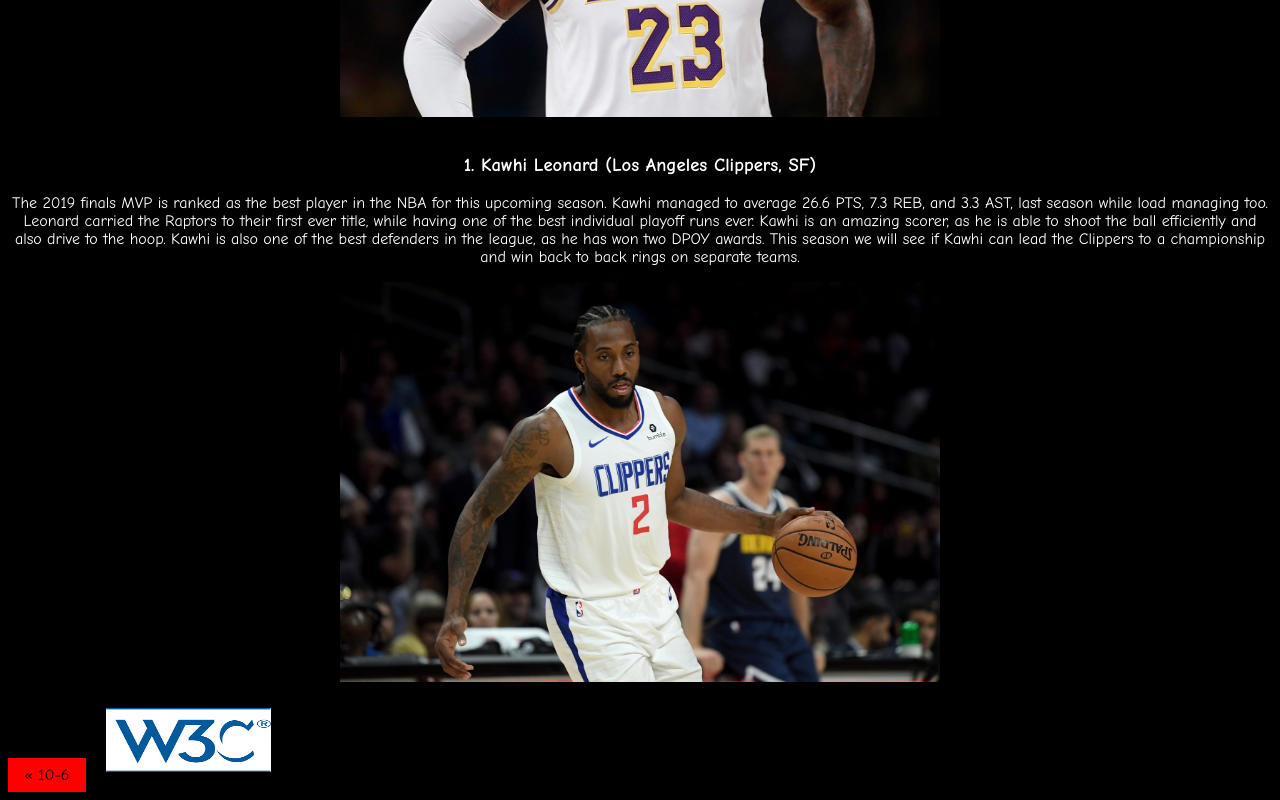
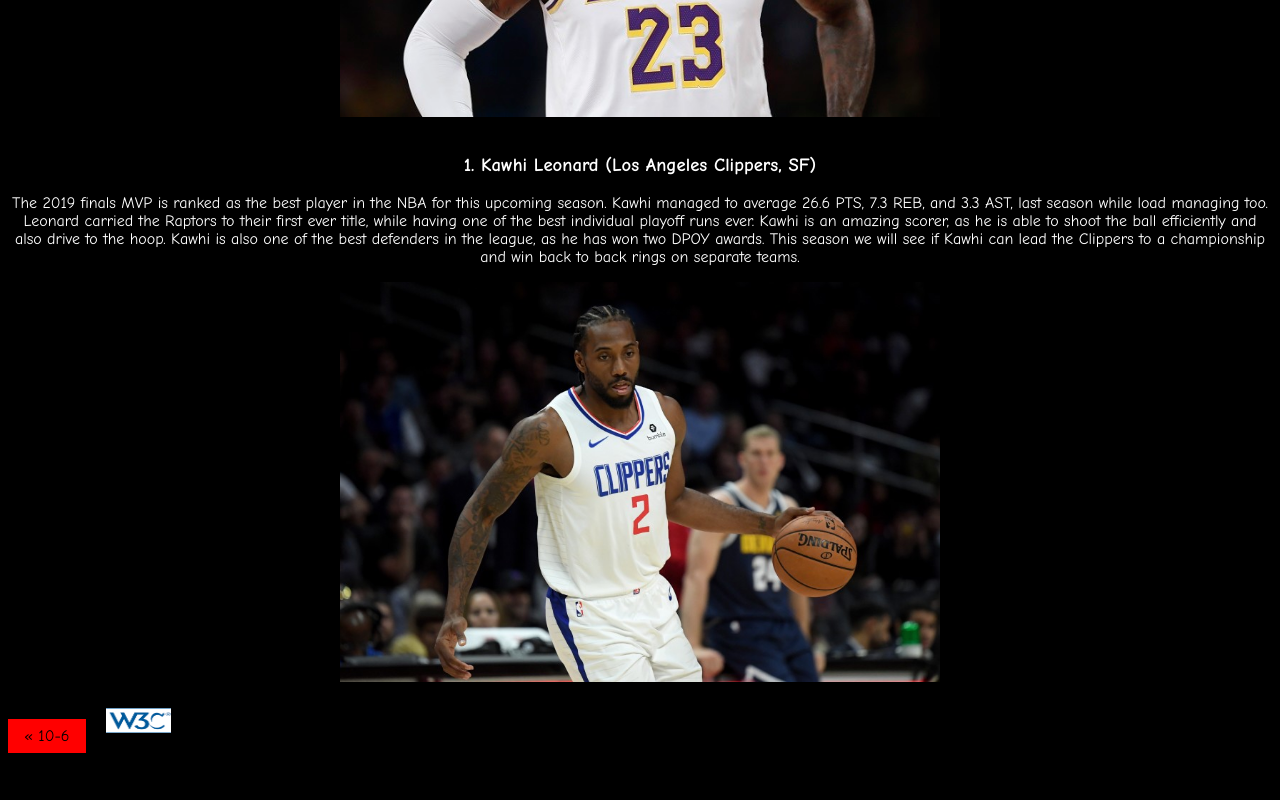
Before and after one commit to zengjerry/home, a plain HTML site: page 5-1.html in a window 1280 px wide. Shown: the part 2242-3042 px from the top of the page. After the commit the page ends 3003 px from the top, so only its background shows below. Drawn offline with Linux system fonts and the light colour scheme.

Commit message:
Update 5-1.html

```diff
--- a/5-1.html
+++ b/5-1.html
@@ -45,7 +45,7 @@
 		<a href="10-6.html" class="previous">&laquo; 10-6</a>
 
 		<a href="https://validator.w3.org/nu/?doc=https%3A%2F%2Fzengjerry.github.io%2Fhome%2F5-1.html">
-			<img src="images/w3c.png" width="165" height="64" alt="W3C"/>
+			<img src="images/w3c.png" width="65px" height="25px" alt="W3C"/>
 		</a>
 	</body>
 
```
